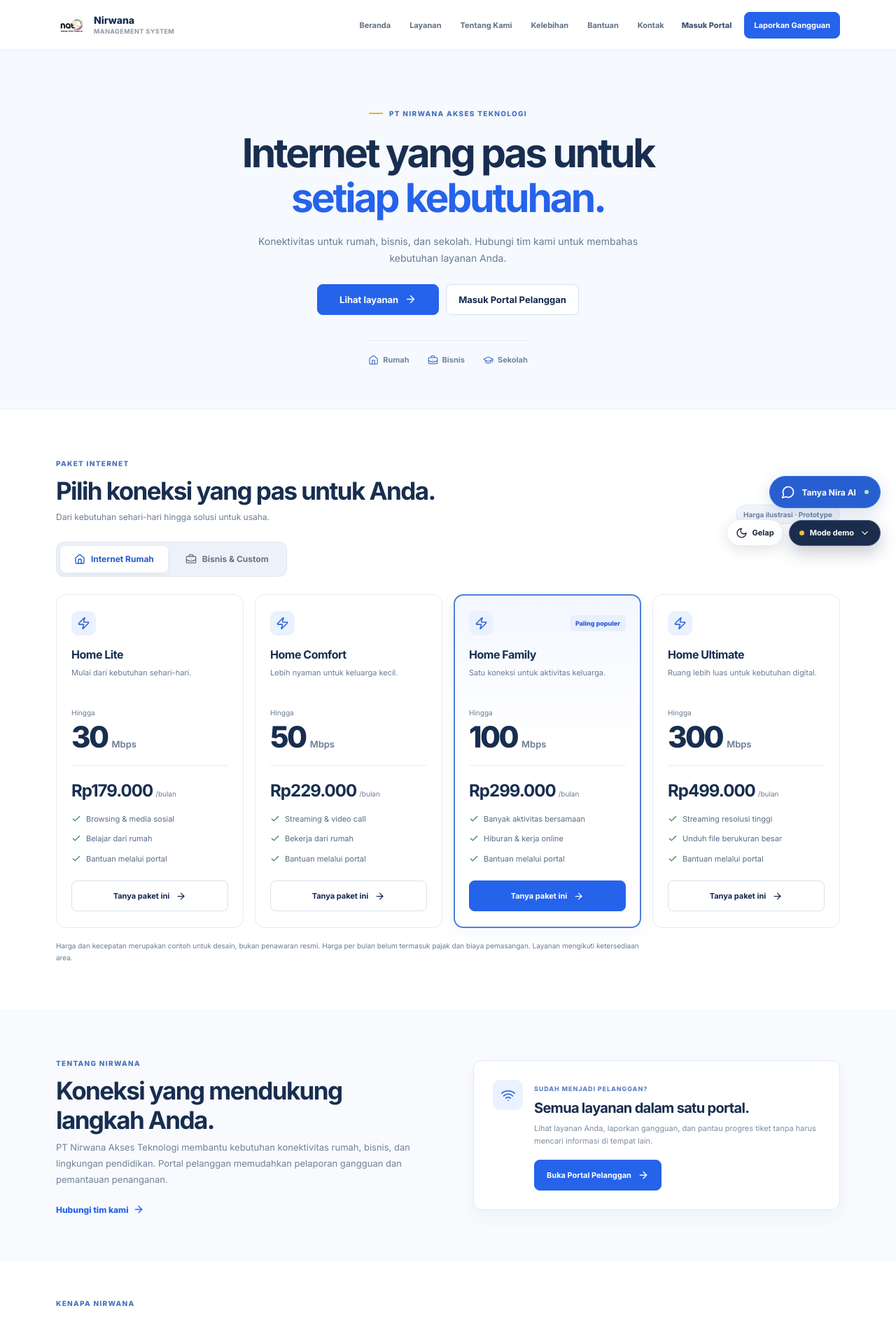
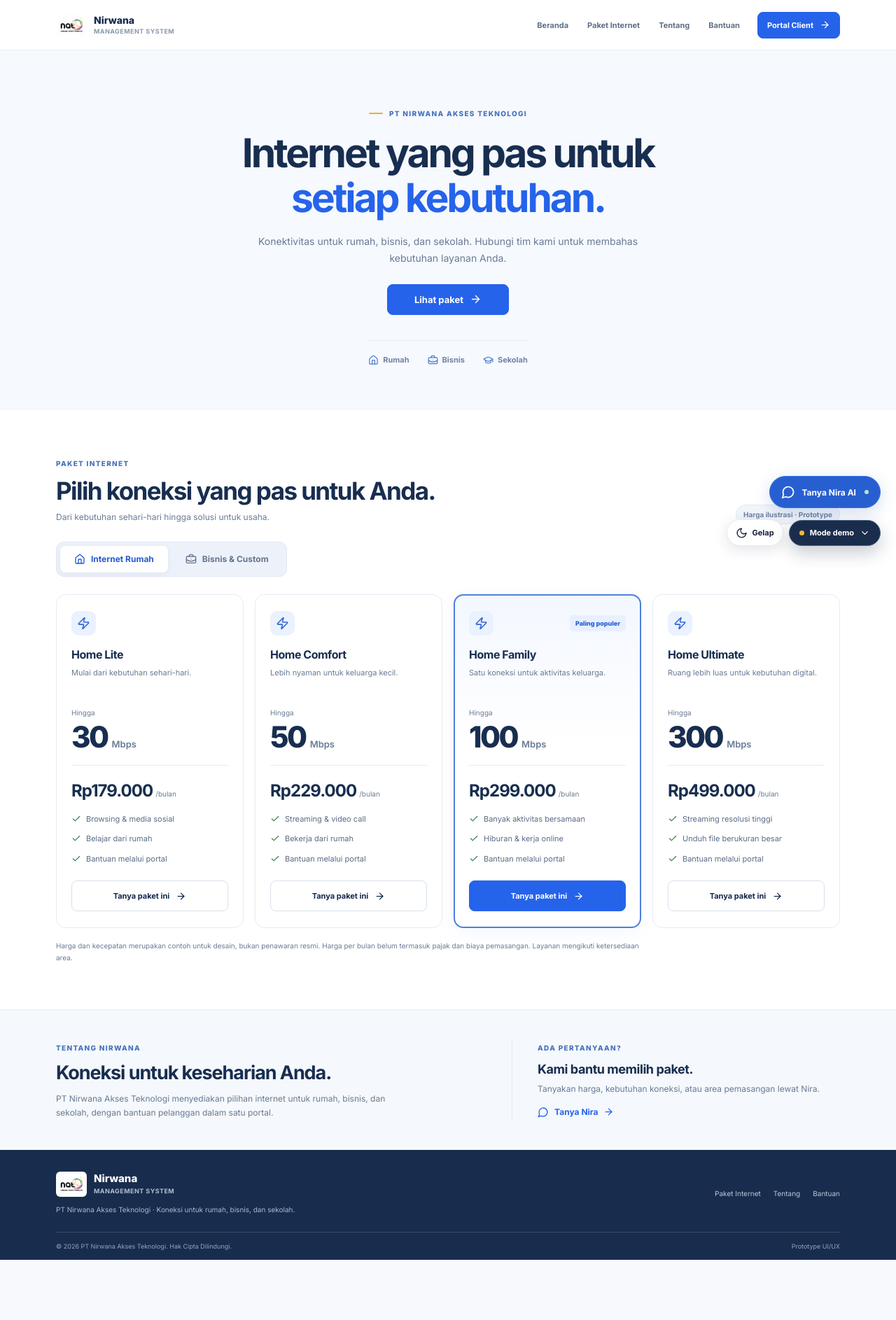
Before and after one commit to Hamijeu/nirwana, a React (Vite) app: page / in a window 1280 px wide. Shown: the top 1886 px of the page at 70% size. After the commit the page ends 1800 px from the top, so only its background shows below. Built offline with nearby package versions, Linux system fonts and the light colour scheme.

Commit message:
refactor: simplify public landing and link directly to client portal

```diff
--- a/src/ChatWidget.jsx
+++ b/src/ChatWidget.jsx
@@ -3,7 +3,7 @@ import {ArrowUp, ArrowUpRight, MessageCircle, Minus, Sparkles, X} from 'lucide-r
 import {getDemoReply} from './chatDemo.js';
 import './chat.css';
 
-const actions = {packages:'Lihat semua paket', contact:'Buka form kontak', report:'Buat laporan gangguan', tickets:'Buka Tiket Saya', services:'Buka Layanan Saya'};
+const actions = {packages:'Lihat semua paket', contact:'Lihat bantuan pemasangan', report:'Buat laporan gangguan', tickets:'Buka Tiket Saya', services:'Buka Layanan Saya'};
 
 export default function ChatWidget({context, request, onNavigate}) {
   const client = context === 'client';
--- a/src/Landing.jsx
+++ b/src/Landing.jsx
@@ -1,22 +1,20 @@
 import React, {useEffect, useState} from 'react';
-import {ArrowRight, BriefcaseBusiness, Check, GraduationCap, House, Mail, MapPin, Menu, Send, Wifi, X} from 'lucide-react';
+import {ArrowRight, BriefcaseBusiness, GraduationCap, House, Menu, MessageCircle, X} from 'lucide-react';
 import './landing.css';
 import Pricing from './Pricing';
 
-const reportUrl='/login?next=%2Fclient%2Ftickets%2Fcreate';
 export default function CompanyLanding({Brand,Link,onAsk}){
   const [menuOpen,setMenuOpen]=useState(false);
-  const [sent,setSent]=useState(false);
   useEffect(()=>{const previous=document.title;document.title='Nirwana Akses Teknologi — Pilihan Internet untuk Anda';return()=>{document.title=previous}},[]);
   const closeMenu=()=>setMenuOpen(false);
   return <div className="company-page" id="beranda">
     <header className="company-header"><div className="company-container company-nav">
       <Link to="/" className="company-brand" onClick={closeMenu}><Brand small/></Link>
       <nav className={'company-nav-links'+(menuOpen?' open':'')} aria-label="Navigasi utama">
-        <a href="#beranda" onClick={closeMenu}>Beranda</a><a href="#layanan" onClick={closeMenu}>Layanan</a><a href="#tentang" onClick={closeMenu}>Tentang Kami</a><a href="#kelebihan" onClick={closeMenu}>Kelebihan</a><a href="#bantuan" onClick={closeMenu}>Bantuan</a><a href="#kontak" onClick={closeMenu}>Kontak</a>
-        <div className="company-mobile-actions"><Link to="/login" className="btn outline" onClick={closeMenu}>Masuk Portal</Link><Link to={reportUrl} className="btn" onClick={closeMenu}>Laporkan Gangguan</Link></div>
+        <a href="#beranda" onClick={closeMenu}>Beranda</a><a href="#layanan" onClick={closeMenu}>Paket Internet</a><a href="#tentang" onClick={closeMenu}>Tentang</a><a href="#kontak" onClick={closeMenu}>Bantuan</a>
+        <div className="company-mobile-actions"><Link to="/client/dashboard" className="btn" onClick={closeMenu}>Portal Client <ArrowRight size={15}/></Link></div>
       </nav>
-      <div className="company-nav-actions"><Link to="/login" className="company-nav-login">Masuk Portal</Link><Link to={reportUrl} className="btn">Laporkan Gangguan</Link></div>
+      <div className="company-nav-actions"><Link to="/client/dashboard" className="btn">Portal Client <ArrowRight size={15}/></Link></div>
       <button className="company-menu-button" type="button" aria-label={menuOpen?'Tutup menu':'Buka menu'} aria-expanded={menuOpen} onClick={()=>setMenuOpen(!menuOpen)}>{menuOpen?<X size={21}/>:<Menu size={21}/>}</button>
     </div></header>
 
@@ -25,27 +23,18 @@ export default function CompanyLanding({Brand,Link,onAsk}){
         <span className="company-eyebrow"><span/> PT NIRWANA AKSES TEKNOLOGI</span>
         <h1>Internet yang pas untuk <em>setiap kebutuhan.</em></h1>
         <p>Konektivitas untuk rumah, bisnis, dan sekolah. Hubungi tim kami untuk membahas kebutuhan layanan Anda.</p>
-        <div className="company-hero-actions"><a href="#layanan" className="btn">Lihat layanan <ArrowRight size={17}/></a><Link to="/login" className="btn outline">Masuk Portal Pelanggan</Link></div>
+        <div className="company-hero-actions"><a href="#layanan" className="btn">Lihat paket <ArrowRight size={17}/></a></div>
         <div className="company-hero-categories"><span><House size={15}/> Rumah</span><span><BriefcaseBusiness size={15}/> Bisnis</span><span><GraduationCap size={15}/> Sekolah</span></div>
       </div></section>
 
       <Pricing onAsk={onAsk}/>
 
-      <section className="company-section company-about" id="tentang"><div className="company-container company-about-grid">
-        <div className="company-about-copy"><span className="company-eyebrow">TENTANG NIRWANA</span><h2>Koneksi yang mendukung langkah Anda.</h2><p>PT Nirwana Akses Teknologi membantu kebutuhan konektivitas rumah, bisnis, dan lingkungan pendidikan. Portal pelanggan memudahkan pelaporan gangguan dan pemantauan penanganan.</p><a href="#kontak" className="company-text-link">Hubungi tim kami <ArrowRight size={16}/></a></div>
-        <div className="company-portal-card"><span className="company-portal-icon"><Wifi size={22}/></span><div><small>SUDAH MENJADI PELANGGAN?</small><h3>Semua layanan dalam satu portal.</h3><p>Lihat layanan Anda, laporkan gangguan, dan pantau progres tiket tanpa harus mencari informasi di tempat lain.</p><Link to="/login" className="btn">Buka Portal Pelanggan <ArrowRight size={16}/></Link></div></div>
-      </div></section>
-
-      <section className="company-section company-steps" id="kelebihan"><div className="company-container"><div className="company-section-heading"><div><span className="company-eyebrow">KENAPA NIRWANA</span><h2>Layanan dan bantuan dalam satu tempat.</h2></div></div><div className="company-step-grid"><div><strong>01</strong><h3>Pilihan sesuai kebutuhan</h3><p>Jelajahi layanan untuk rumah, bisnis, dan sekolah.</p></div><div><strong>02</strong><h3>Portal pelanggan</h3><p>Lihat layanan aktif dan riwayat laporan Anda.</p></div><div><strong>03</strong><h3>Progres terlihat</h3><p>Pantau status gangguan melalui timeline tiket.</p></div></div></div></section>
-
-      <section className="company-section company-report" id="bantuan"><div className="company-container company-report-grid"><div><span className="company-eyebrow">BANTUAN PELANGGAN</span><h2>Melaporkan gangguan, langkah demi langkah.</h2><p>Masuk ke portal, pilih layanan yang bermasalah, lalu kirim penjelasan. Status penanganan dapat dilihat pada tiket Anda.</p><Link to={reportUrl} className="btn">Laporkan gangguan <ArrowRight size={16}/></Link></div><div className="company-report-note"><span className="company-eyebrow">TESTIMONIAL</span><p>“Portal yang memudahkan pelanggan melihat laporan dan progres penanganan.”</p><small>Contoh narasi untuk desain · menunggu testimoni pelanggan yang disetujui</small></div></div></section>
-
-      <section className="company-section company-contact" id="kontak"><div className="company-container company-contact-grid">
-        <div className="company-contact-copy"><span className="company-eyebrow">HUBUNGI KAMI</span><h2>Butuh informasi lebih lanjut?</h2><p>Ceritakan kebutuhan konektivitas Anda. Form di samping menunjukkan alur kontak untuk prototype ini.</p><div className="company-contact-placeholder"><span><Mail size={16}/> Email resmi belum dicantumkan</span><span><MapPin size={16}/> Alamat kantor belum dicantumkan</span></div></div>
-        <div className="company-contact-box">{sent?<div className="company-contact-success" role="status"><span><Check size={25}/></span><h3>Pesan contoh tercatat</h3><p>Ini hanya simulasi. Pesan tidak dikirim ke Nirwana.</p><button className="btn outline" type="button" onClick={()=>setSent(false)}>Tulis pesan lain</button></div>:<form className="company-contact-form" onSubmit={event=>{event.preventDefault();setSent(true)}}><h3>Kirim pertanyaan</h3><label>Nama lengkap<input required name="name" autoComplete="name" placeholder="Nama Anda"/></label><label>Nomor WhatsApp<input required name="phone" type="tel" inputMode="tel" minLength={9} placeholder="08xx xxxx xxxx"/></label><label>Pesan<textarea required name="message" rows={3} placeholder="Apa yang ingin Anda tanyakan?"/></label><button type="submit" className="btn">Kirim Pesan <Send size={15}/></button><small>Simulasi UI/UX · Tidak ada pesan yang dikirim</small></form>}</div>
+      <section className="company-summary" id="tentang"><div className="company-container company-summary-grid">
+        <div className="company-summary-copy"><span className="company-eyebrow">TENTANG NIRWANA</span><h2>Koneksi untuk keseharian Anda.</h2><p>PT Nirwana Akses Teknologi menyediakan pilihan internet untuk rumah, bisnis, dan sekolah, dengan bantuan pelanggan dalam satu portal.</p></div>
+        <div className="company-help-inline" id="kontak"><span className="company-eyebrow">ADA PERTANYAAN?</span><h3>Kami bantu memilih paket.</h3><p>Tanyakan harga, kebutuhan koneksi, atau area pemasangan lewat Nira.</p><button type="button" className="company-help-link" onClick={()=>onAsk('Saya ingin bertanya tentang paket dan area pemasangan.')}><MessageCircle size={16}/> Tanya Nira <ArrowRight size={15}/></button></div>
       </div></section>
     </main>
 
-    <footer className="company-footer"><div className="company-container company-footer-inner"><div><Brand small/><p>PT Nirwana Akses Teknologi · Koneksi untuk rumah, bisnis, dan sekolah.</p></div><nav aria-label="Navigasi footer"><a href="#layanan">Layanan</a><a href="#tentang">Tentang</a><a href="#kontak">Kontak</a><Link to="/login">Portal Pelanggan</Link></nav></div><div className="company-container company-footer-bottom"><span>© 2026 PT Nirwana Akses Teknologi. Hak Cipta Dilindungi.</span><span>Prototype UI/UX</span></div></footer>
+    <footer className="company-footer"><div className="company-container company-footer-inner"><div><Brand small/><p>PT Nirwana Akses Teknologi · Koneksi untuk rumah, bisnis, dan sekolah.</p></div><nav aria-label="Navigasi footer"><a href="#layanan">Paket Internet</a><a href="#tentang">Tentang</a><a href="#kontak">Bantuan</a></nav></div><div className="company-container company-footer-bottom"><span>© 2026 PT Nirwana Akses Teknologi. Hak Cipta Dilindungi.</span><span>Prototype UI/UX</span></div></footer>
   </div>;
 }
--- a/src/chatDemo.js
+++ b/src/chatDemo.js
@@ -9,7 +9,7 @@ export function getDemoReply(message, context) {
     return {text:'Saya bisa membantu dengan contoh panduan internet lambat, koneksi terputus, atau cara melihat progres tiket. Apa kendala yang ingin Anda tanyakan?', action:null};
   }
   if (/bisnis|business|sekolah|custom|kantor|usaha/.test(question)) return {text:`Pilihan bisnis contoh kami:\n${businessPlans.filter(p=>p.price).map(p=>`• ${p.name}: hingga ${p.speed} Mbps — ${formatPrice(p.price)}/bulan`).join('\n')}\n\nBusiness Custom tersedia untuk sekolah, kantor, dan multi-lokasi. Bandwidth serta harga menyesuaikan kebutuhan setelah konsultasi. Semua harga ini ilustrasi untuk prototype.`, action:'packages'};
-  if (/area|jangkauan|lokasi|pasang|bandung|cakupan/.test(question)) return {text:'Ketersediaan pemasangan perlu dikonfirmasi oleh tim Nirwana sesuai lokasi. Anda dapat mengisi form kontak untuk contoh alur konsultasi area dan kebutuhan pemasangan.', action:'contact'};
+  if (/area|jangkauan|lokasi|pasang|bandung|cakupan/.test(question)) return {text:'Ketersediaan pemasangan perlu dikonfirmasi oleh tim Nirwana sesuai lokasi. Siapkan wilayah dan kebutuhan koneksi Anda untuk konsultasi pemasangan. Pada demo ini, area belum diperiksa secara langsung.', action:'contact'};
   const selected = homePlans.find(plan=>question.includes(plan.name.toLowerCase()));
   if(selected) return {text:`${selected.name} menawarkan kecepatan hingga ${selected.speed} Mbps dengan harga contoh ${formatPrice(selected.price)}/bulan. ${selected.description}\n\nHarga ini ilustrasi untuk prototype, belum termasuk pajak dan pemasangan. Untuk kebutuhan usaha atau sekolah, tersedia Business Custom.`, action:'packages'};
   if (/paket|harga|rumah|mbps|murah|mahal|langganan/.test(question)) return {text:`Berikut pilihan paket rumah contoh:\n${homePlans.map(p=>`• ${p.name}: hingga ${p.speed} Mbps — ${formatPrice(p.price)}/bulan`).join('\n')}\n\nHarga ilustrasi, belum termasuk pajak dan biaya pemasangan. Mau membandingkan pilihan rumah atau bisnis?`, action:'packages'};
```
Also changed, not shown: src/landing.css.
